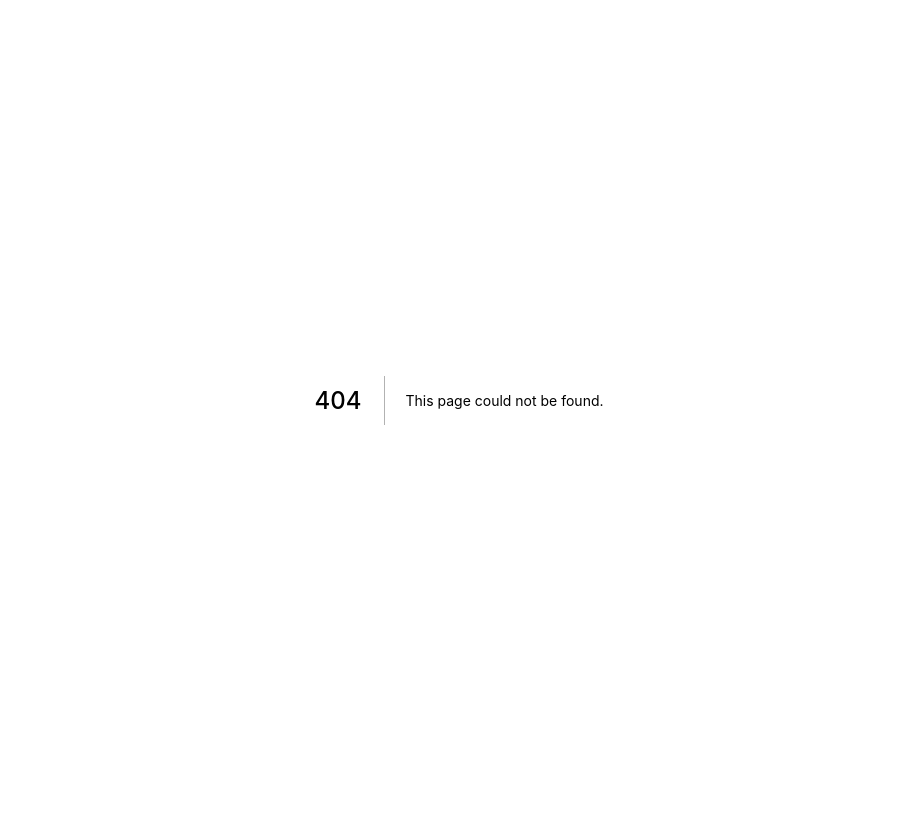
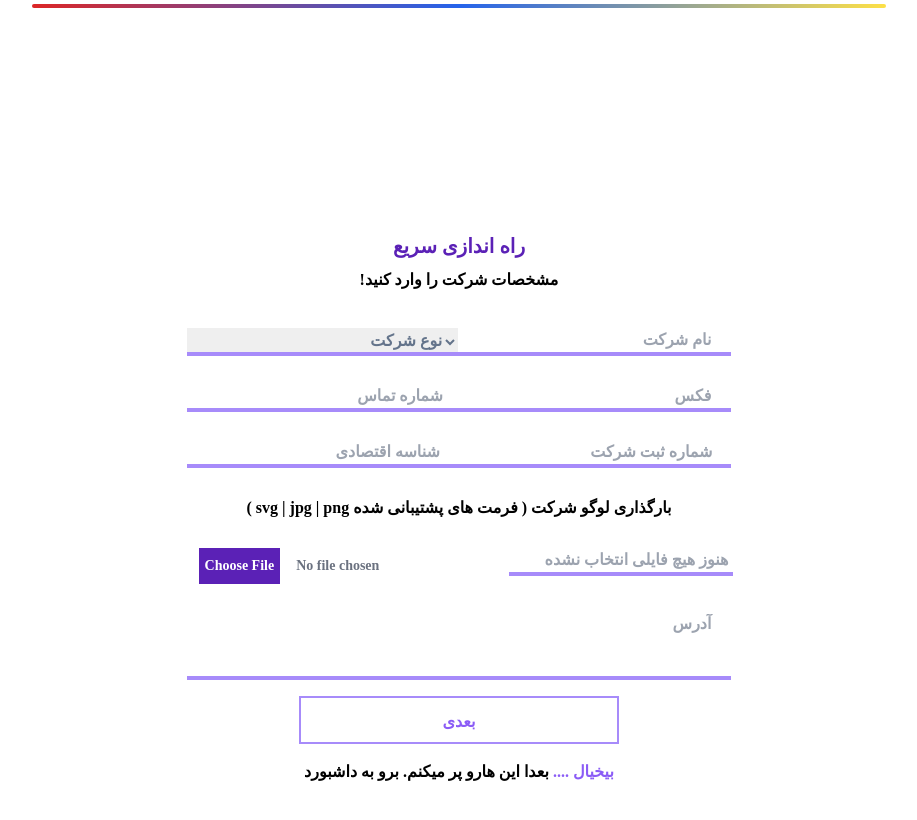
Before and after one commit to rekar-accounting/frontend, a Next.js app: page /Company-Info-Page in a window 1280 px wide. Before the commit this address had no page. Shown: the top 820 px of the page, without its empty margins (181-1098 px from the left). Built offline with nearby package versions, Linux system fonts and the light colour scheme.

Commit message:
create a form

```diff
--- /dev/null
+++ b/pages/Company-Info-Page.tsx
@@ -0,0 +1,57 @@
+import next from "next";
+import Link from "next/link";
+
+
+export default function Company (){
+    return(
+        <div className=" mx-auto md:container md:w-2/3 lg:container lg:w-2/3 mb-10">
+            <div className=" bg-gradient-to-r from-red-600 via-blue-600 to-yellow-300 h-1 rounded-lg mt-1 "></div>
+
+
+
+
+
+            <div className=" mt-56">
+                <h1 className=" text-center text-xl text-violet-800 "> راه اندازی سریع </h1>
+                <h1 className=" text-center pt-2"> !مشخصات شرکت را وارد کنید </h1>
+            </div>
+
+            <form className="mt-6 mx-auto sm:p-4 md:w-4/5 lg:w-2/3 lg:p-3 lg:mx-auto">
+                <div className="flex">
+                    <select className="border-b-4 border-violet-400 hover:border-violet-800 w-56 md:w-56 lg:w-72 mx-auto focus:outline-none text-slate-500">
+                        <option className=" text-right"> نوع شرکت </option>
+                        <option>..........</option>
+                        <option>...............</option>
+                    </select>
+                    <input type="text" placeholder=" نام شرکت " className="text-right pr-4 border-b-4 border-violet-400 hover:border-violet-800 focus:outline-none mx-auto w-56 md:w-56 lg:w-72 lg:pl-3"/>
+                </div>
+                <div className="flex mt-7 ">
+                    <input type="tel" placeholder=" شماره تماس" className="text-right pr-4 border-b-4 border-violet-400 hover:border-violet-800 focus:outline-none mx-auto w-56 md:w-56 lg:w-72 lg:pl-3" />
+                    <input type="tel" placeholder=" فکس "        className="text-right pr-4 border-b-4 border-violet-400 hover:border-violet-800 focus:outline-none mx-auto w-56 md:w-56 lg:w-72 lg:pl-3" />
+                </div>
+                <div className="flex mt-7">
+                    <input type="number" placeholder=" شناسه اقتصادی "  className="text-right border-b-4 pl-2 border-violet-400 hover:border-violet-800 focus:outline-none mx-auto w-56 md:w-56 lg:w-72 lg:pl-3" />
+                    <input type="number" placeholder=" شماره ثبت شرکت " className="text-right border-b-4 pl-10 border-violet-400 hover:border-violet-800 focus:outline-none mx-auto w-56 md:w-56 lg:w-72 lg:pl-3 " />
+                </div>
+                <div>
+                    <p className=" mt-7 text-center"> ( svg | jpg | png فرمت های پشتیبانی شده ) بارگذاری لوگو شرکت </p>
+                </div>
+                <div className="flex mx-auto sm:mx-auto md:mx-auto md:flex mt-7">
+
+                    <input type="file" className=" text-sm text-gray-500 file:mr-4 file:py-2 w-96 file:border-0 file:text-sm file:bg-violet-800 file:text-white focus:outline-none pl-3 md:w-96  lg:w-96 lg:pl-3 " />
+                    <div className=" sm:m-0 md:ml-10 lg:ml-14">
+                        <input type="text" placeholder=" هنوز هیچ فایلی انتخاب نشده " className="mx-7 text-right border-b-4 border-violet-400 hover:border-violet-800 focus:outline-none w-56 md:ml-4 md:w-56 lg:w-56" />
+                    </div>
+                </div>
+                <div className=" mt-7">
+                    <input type="text" placeholder=" آدرس " className=" text-right px-4 w-full border-b-4 border-violet-400 hover:border-violet-800 pr-4 pb-10 focus:outline-none" />
+                </div>
+                <div className=" mt-4 text-center pt-3 mx-auto border-2 border-violet-400 text-violet-500 hover:bg-violet-300 hover:text-black w-80 h-12">
+                    <Link href="/"> بعدی </Link>
+
+                </div>
+                <p className=" pt-4 text-violet-500 text-center"> بیخیال .... <span className="text-black"> بعدا این هارو پر میکنم. برو به داشبورد </span> </p>
+            </form>
+        </div>
+    )
+}
--- a/pages/index.tsx
+++ b/pages/index.tsx
@@ -1,10 +1,11 @@
 import type { NextPage } from "next";
-import HomePage from "./home";
+import Company from "./Company-Info-Page";
+
 
 const Home: NextPage = () => {
   return (
     <>
-      <HomePage />
+      <Company />
     </>
   );
 };
```
Also changed, not shown: styles/globals.css (line endings or trailing spaces).
